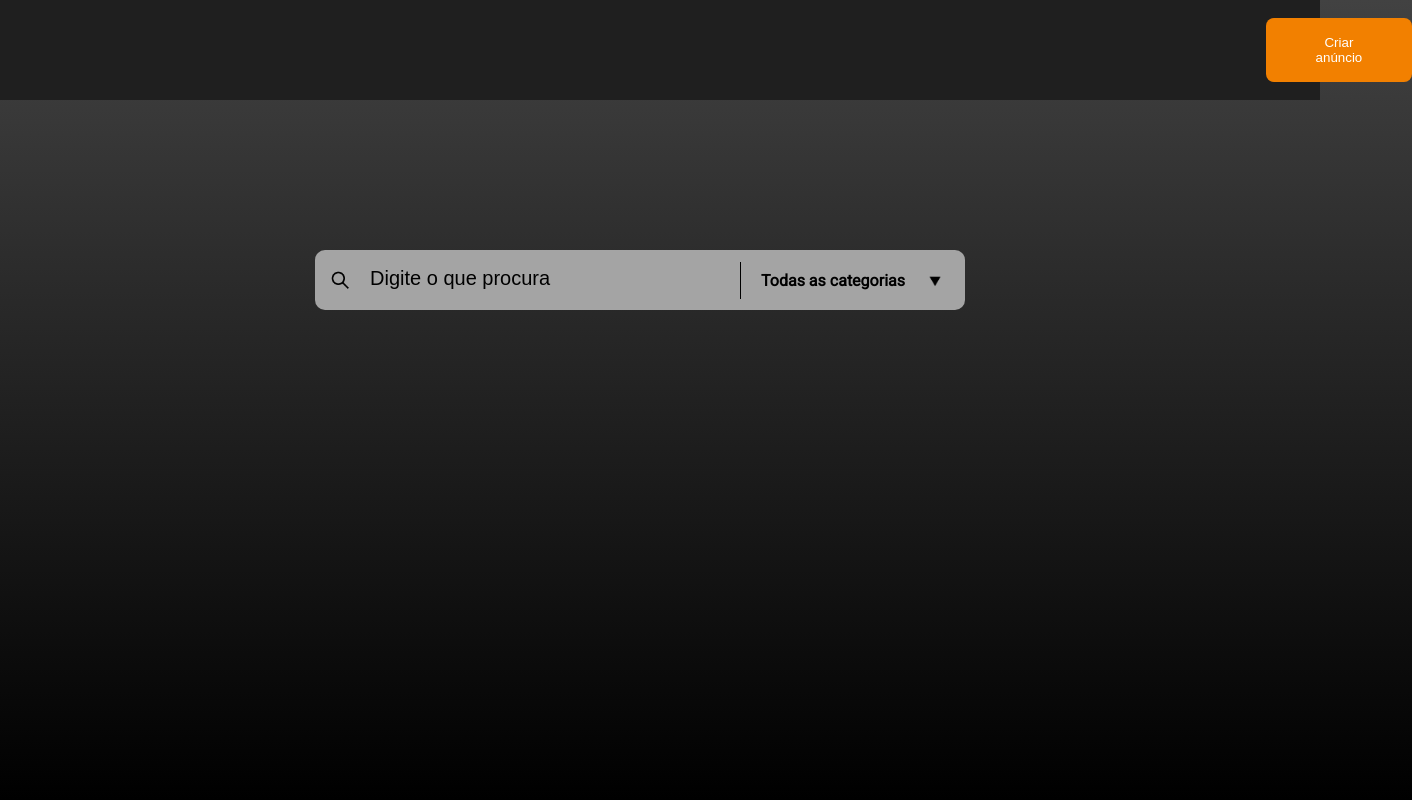
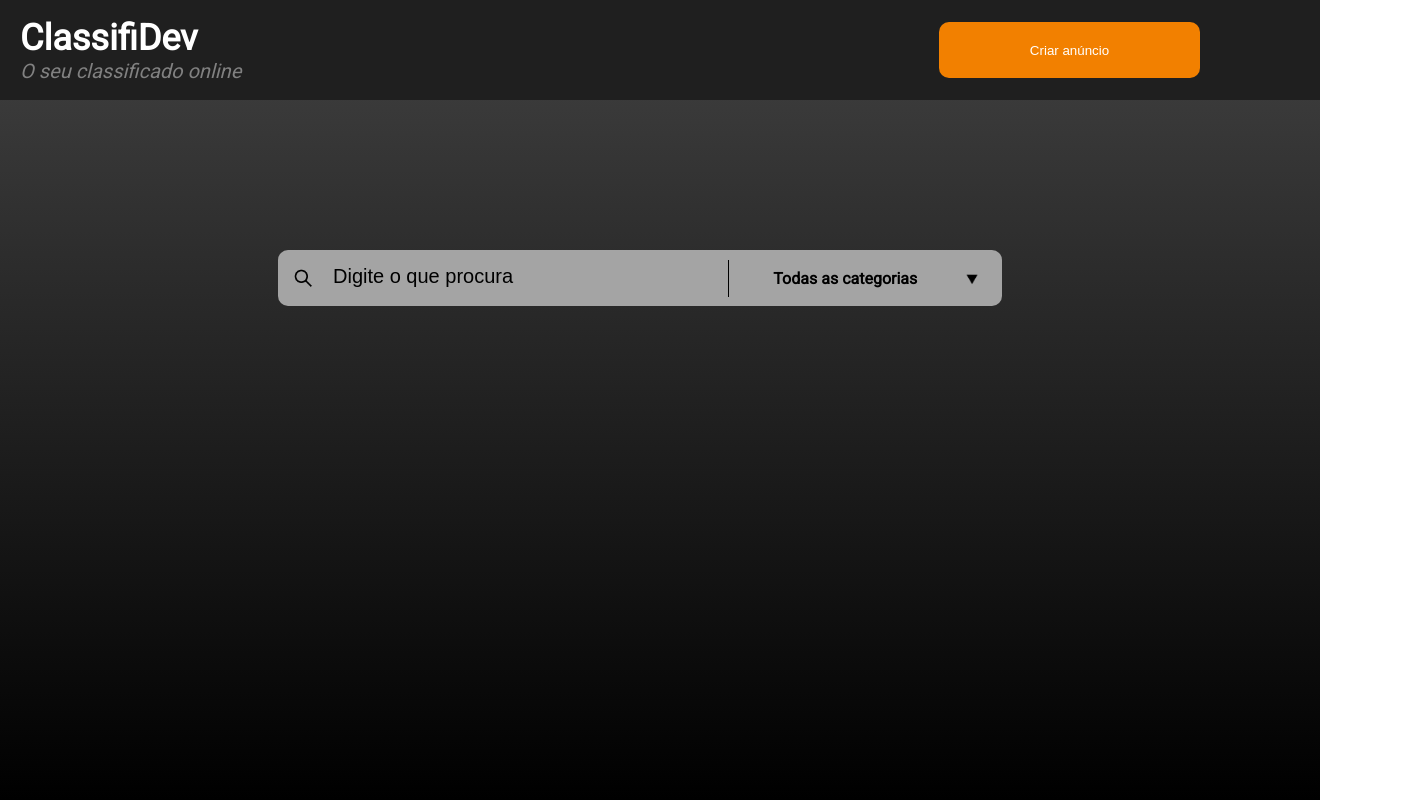
Before and after one commit to Seja-Dev/desafio-classidev, a Next.js app: page / in a window 1280 px wide. Shown: the whole page, 1412 px wide, since content can reach past the window. Built offline with nearby package versions, Linux system fonts and the light colour scheme.

Commit message:
corrected layout

```diff
--- a/src/components/buttons/createButton.jsx
+++ b/src/components/buttons/createButton.jsx
@@ -2,11 +2,11 @@ import styled from "styled-components"
 
 const StyledButton = styled.button`
     background-color: #f28000;
-    width: 200px;
-    padding: 17px 50px;
+    width: 261px;
+    height: 56px;
     margin-right: 100px;
     color: white;
-    border-radius: 8px;
+    border-radius: 10px;
     border: none;
     cursor: pointer;
 `
--- a/src/components/navbar/navbar.jsx
+++ b/src/components/navbar/navbar.jsx
@@ -7,9 +7,8 @@ const StyledNavbar = styled.div`
     width: 100%;
     background-color: #1f1f1f;
     display: flex;
-    justify-content: center;
+    justify-content: space-between;
     align-items: center;
-    gap: 1300px;
     padding: 0 20px;
 `
 
@@ -21,13 +20,19 @@ const LogoContainer = styled.div`
 `
 
 const Logo = styled.h1`
-    color: white;
+    color: #FFF;
+    font-size: 36px;
+    font-style: normal;
+    font-weight: 700;
+    line-height: normal;
 `
 
 const Description = styled.h3`
     color: #818181;
+    font-size: 20px;
+    font-style: italic;
     font-weight: 100;
-    letter-spacing: 1px;
+    line-height: normal;
 `
 
 export default function Navbar() {
--- a/src/components/search/search.jsx
+++ b/src/components/search/search.jsx
@@ -2,7 +2,8 @@ import styled from "styled-components"
 
 const ContainerSearch = styled.div`
     background-color: #a4a4a4;
-    height: 60px;
+    width: 704px;
+    height: 56px;
     display: flex;
     align-items: center;
     justify-content: space-between;
```
